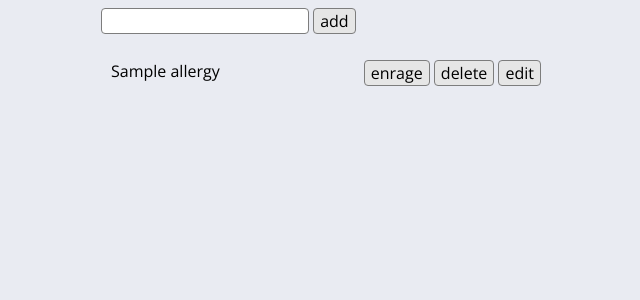
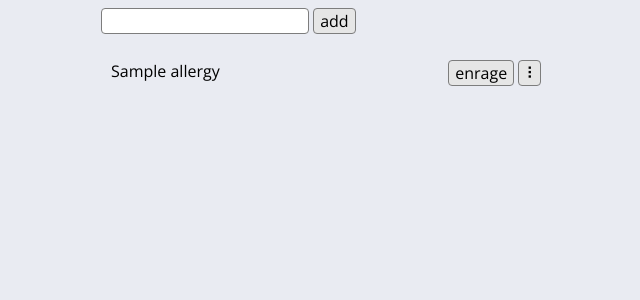
Before and after one commit to bezginsasha/allergy, a Django app: page / in a window 1280 px wide. Shown: the top 300 px of the page, without its empty margins (39-679 px from the left). Run offline with Django 3.2, Linux system fonts and the light colour scheme; tables that the repository leaves empty hold one stand-in row (values such as "Sample post").

Commit message:
add hiding and showing of buttons on more-button click

```diff
--- a/alg/static/alg/style.css
+++ b/alg/static/alg/style.css
@@ -15,19 +15,11 @@ input:focus, button:focus {
 	border: 1px #7d7d7d solid;
 	outline: none;
 }
-input[type="submit"], button {
+input[type="submit"], input[type="button"], button {
 	background-color: #e6e6e6;
 }
-input[type="submit"]:hover, button:hover {
+input[type="submit"]:hover, input[type="button"]:hover, button:hover {
 	background-color: #cecece;
-}
-
-button {
-	padding-left: 7px;
-	padding-right: 2px;
-}
-button:after {
-	content: '\2807';
 }
 
 
@@ -55,3 +47,15 @@ button:after {
 	display: inline-block;
 	margin: 0;
 }
+
+.more-button {
+	padding-left: 7px;
+	padding-right: 2px;
+}
+.more-button:after {
+	content: '\2807';
+}
+
+.default-hide {
+	display: none;
+}
--- a/alg/templates/alg/index.html
+++ b/alg/templates/alg/index.html
@@ -14,24 +14,25 @@
 	<div class="list-container">
 		{% for allergy in allergy_list %}
 			<div class="row">
-				<span class="element">{{ allergy.name }}</span>
+				<div class="element" contenteditable="true" oninput="duplicateInput({{ allergy.id }})" id="name{{ allergy.id }}">{{ allergy.name }}</div>
 				<div class="element">
-					<form action="{% url 'alg:enrage' %}" method="post" class="element">
+					<form action="{% url 'alg:enrage' %}" method="post" class="element" id="enrage{{ allergy.id }}">
 						{% csrf_token %}
 						<input type="hidden" name="id" value="{{ allergy.id }}">
 						<input type="submit" value="enrage">
 					</form>
-					<form action="{% url 'alg:del_allergy' %}" method="post" class="element">
+					<form action="{% url 'alg:del_allergy' %}" method="post" class="element default-hide" id="delete{{ allergy.id }}">
 						{% csrf_token %}
 						<input type="hidden" name="id" value="{{ allergy.id }}">
 						<input type="submit" value="delete">
 					</form>
-					<form action="{% url 'alg:edit_allergy' %}" method="post" class="element">
+					<form action="{% url 'alg:edit_allergy' %}" method="post" class="element default-hide" id="edit{{ allergy.id }}">
 						{% csrf_token %}
 						<input type="hidden" name="id" value="{{ allergy.id }}">
-						<input type="hidden" name="name">
+						<input type="hidden" name="name" id="hiddenName{{ allergy.id }}">
 						<input type="submit" value="edit">
 					</form>
+					<button class="element more-button" onclick="show({{ allergy.id }})" id="more{{ allergy.id }}"></button>
 				</div>
 			</div>
 		{% endfor %}
```
Also changed, not shown: alg/static/alg/main.js (+37 -1 lines).
